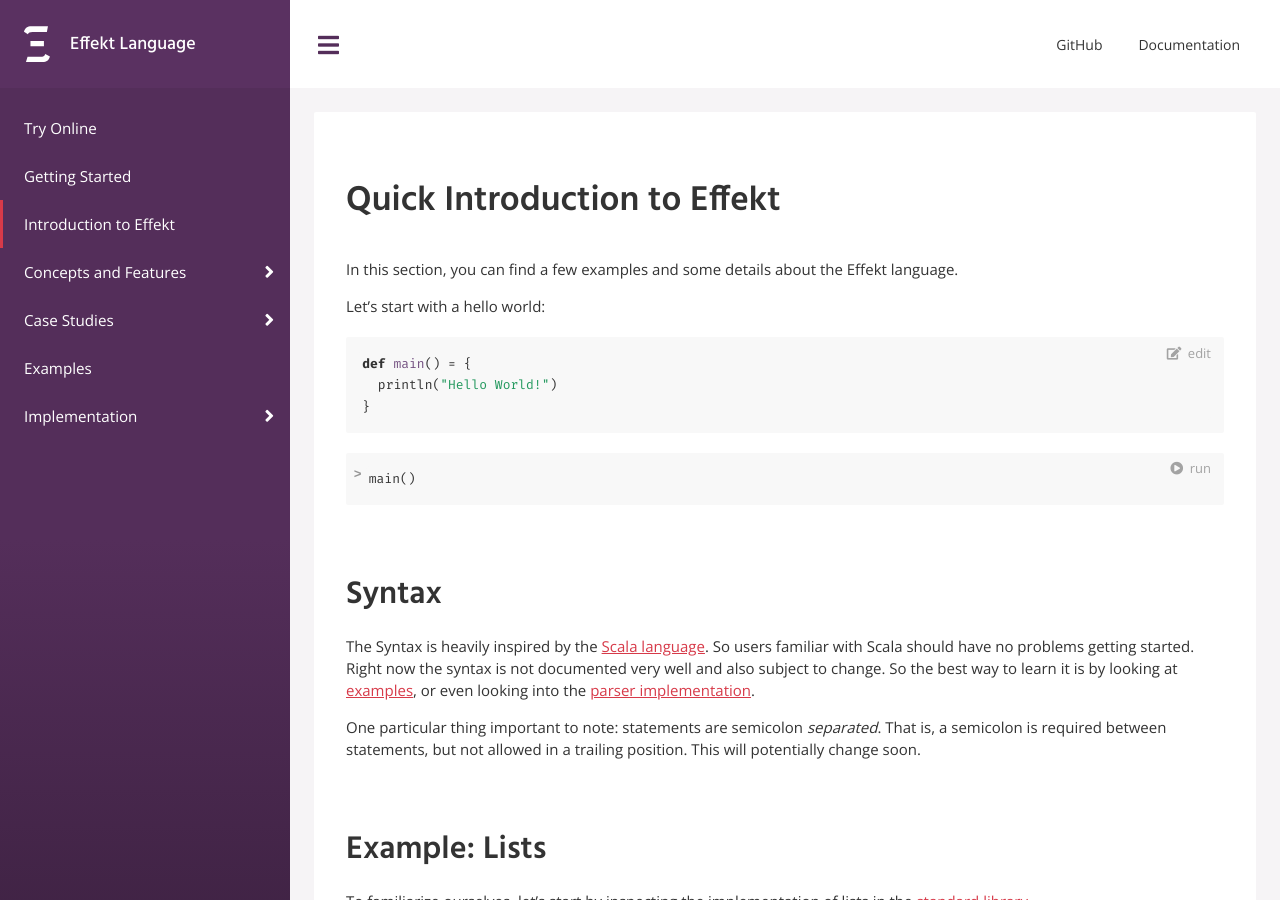
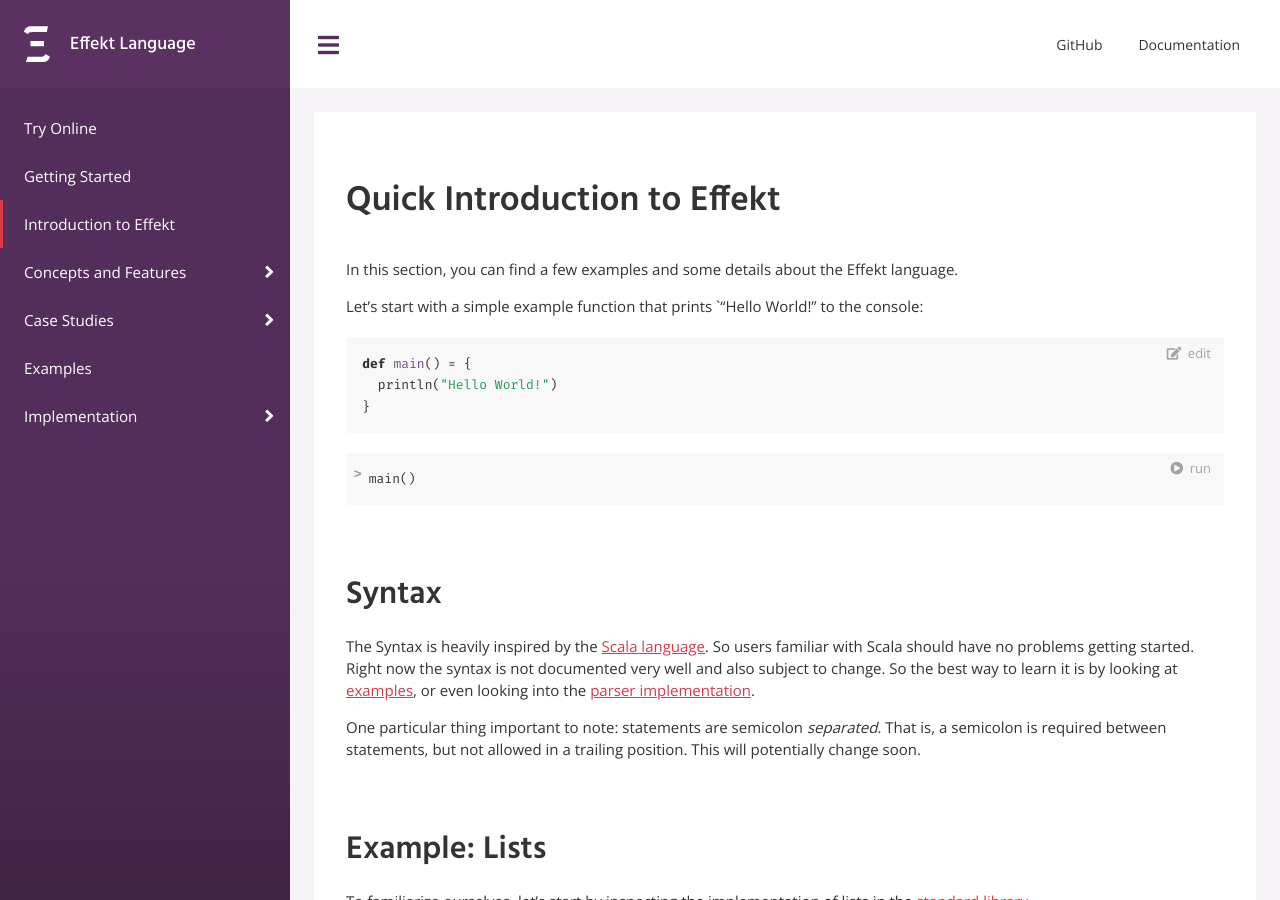
Before and after one commit to effekt-lang/effekt-website, a Jekyll site: the page built from docs/index.md, in a window 1280 px wide and 900 px high. Built offline with Jekyll 4.4.1, drawn with Linux system fonts in a browser that asks for light colours.

Commit message:
Update docs/index.md

````diff
--- a/docs/index.md
+++ b/docs/index.md
@@ -14,7 +14,7 @@
   {% endif %}
 {% endfor %}
 
-Let's start with a hello world:
+Let's start with a simple example function that prints `"Hello World!" to the console:
 ```effekt
 def main() = {
   println("Hello World!")
````
